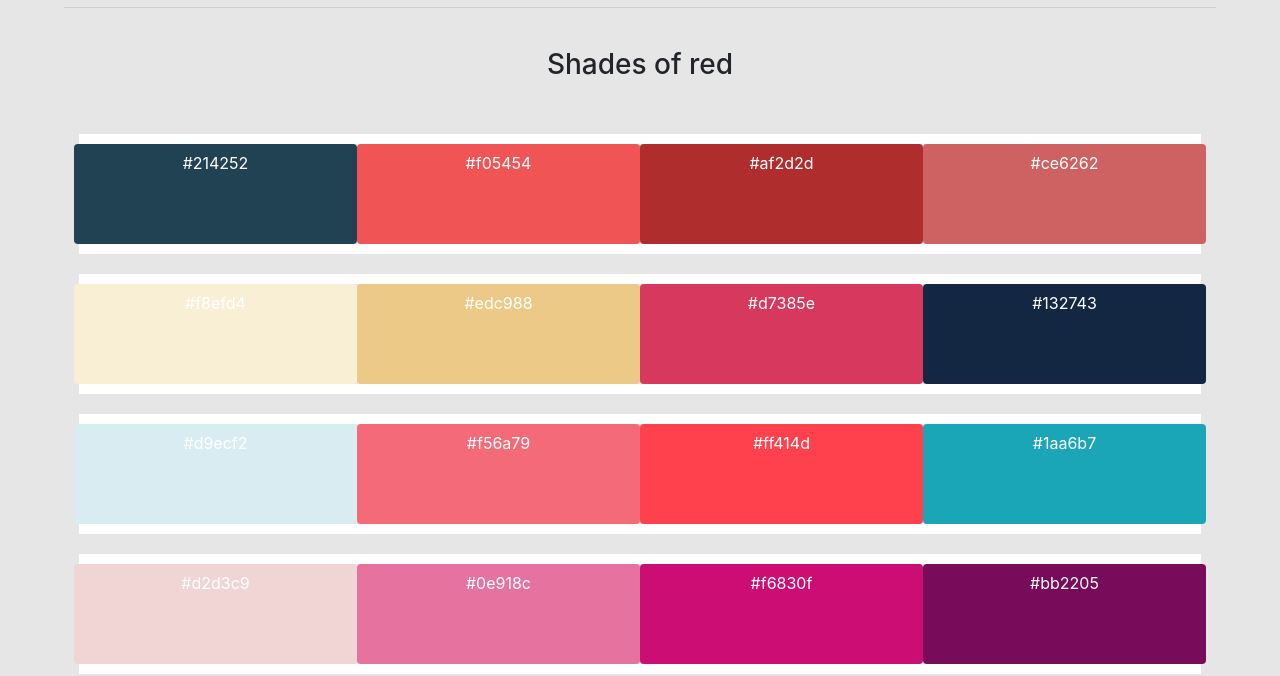
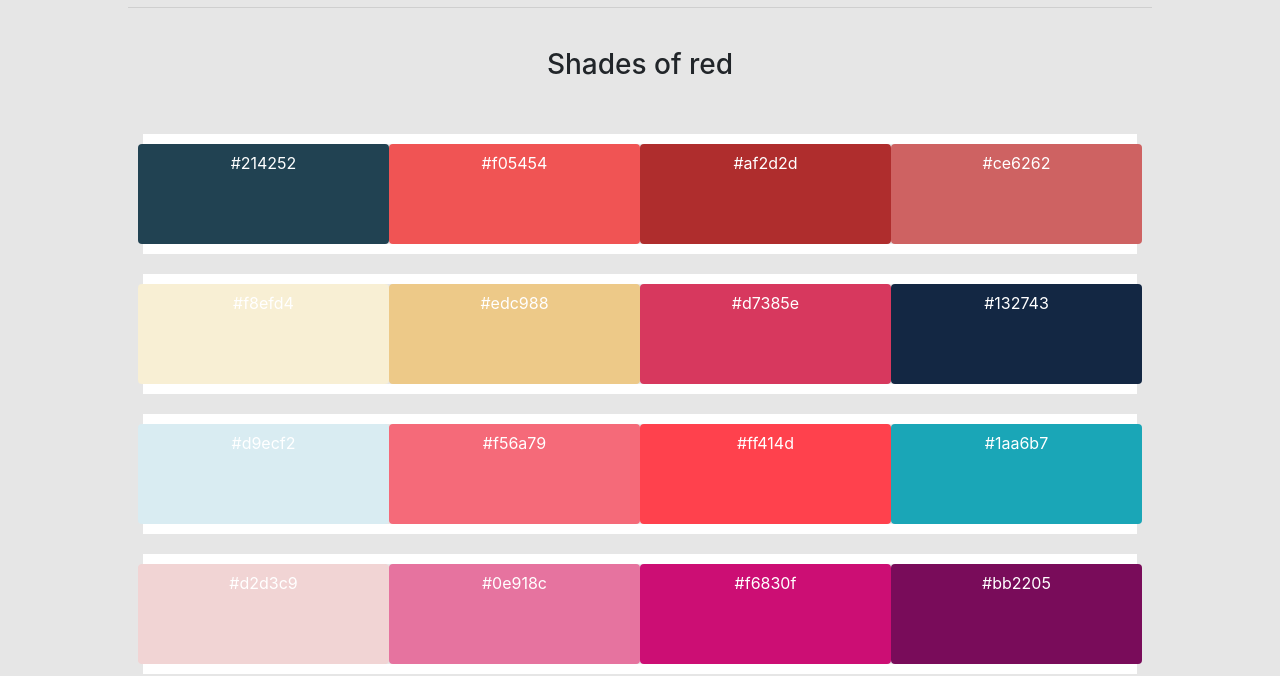
Before and after one commit to shubambhasin/Colors, a plain HTML site: page index.html in a window 1280 px wide. Shown: the part 137-813 px from the top of the page. Drawn offline with nearby package versions, Linux system fonts and the light colour scheme.

Commit message:
fix: body width

```diff
--- a/css/style.css
+++ b/css/style.css
@@ -4,6 +4,9 @@ body {
   margin: 0 auto;
   font-family: -apple-system, BlinkMacSystemFont, "Segoe UI", Roboto, Oxygen,
     Ubuntu, Cantarell, "Open Sans", "Helvetica Neue", sans-serif;
+
+    max-width: 1400px;
+    width: 80%;
 }
 
 button
```
